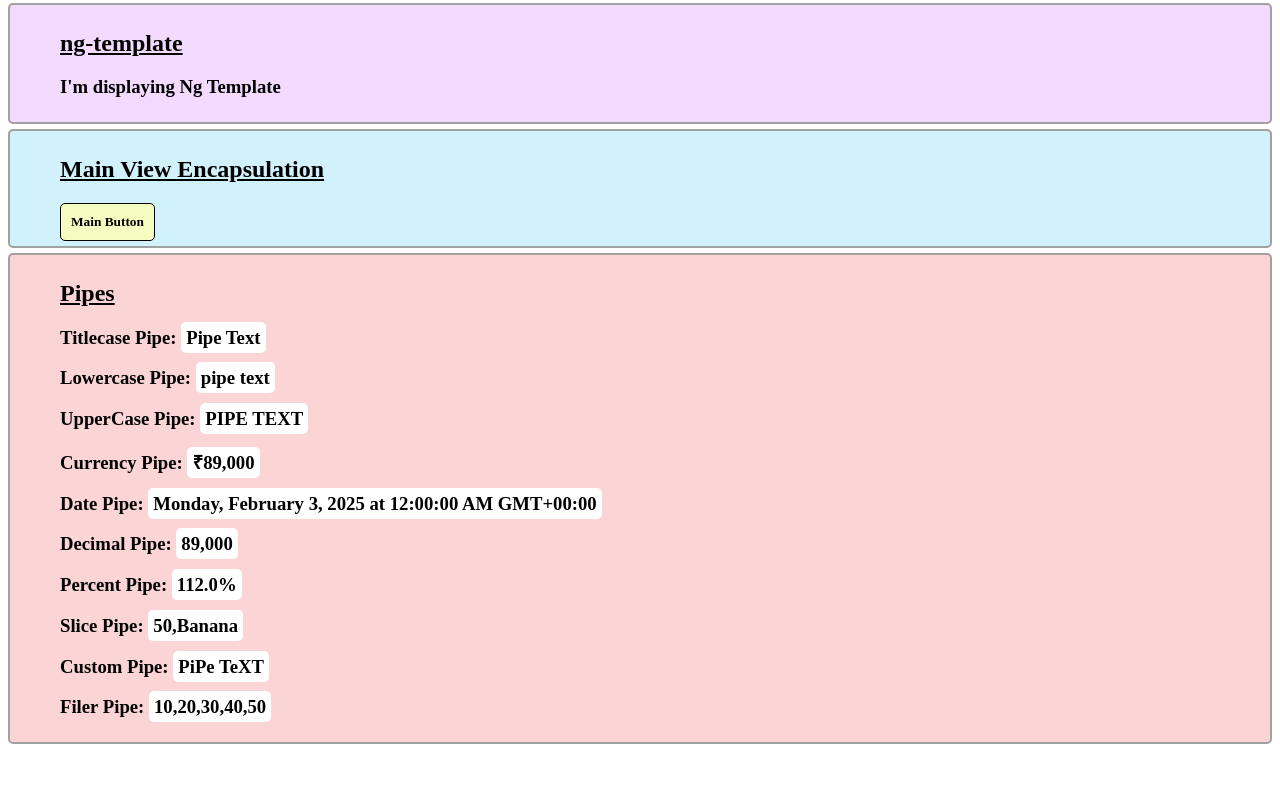
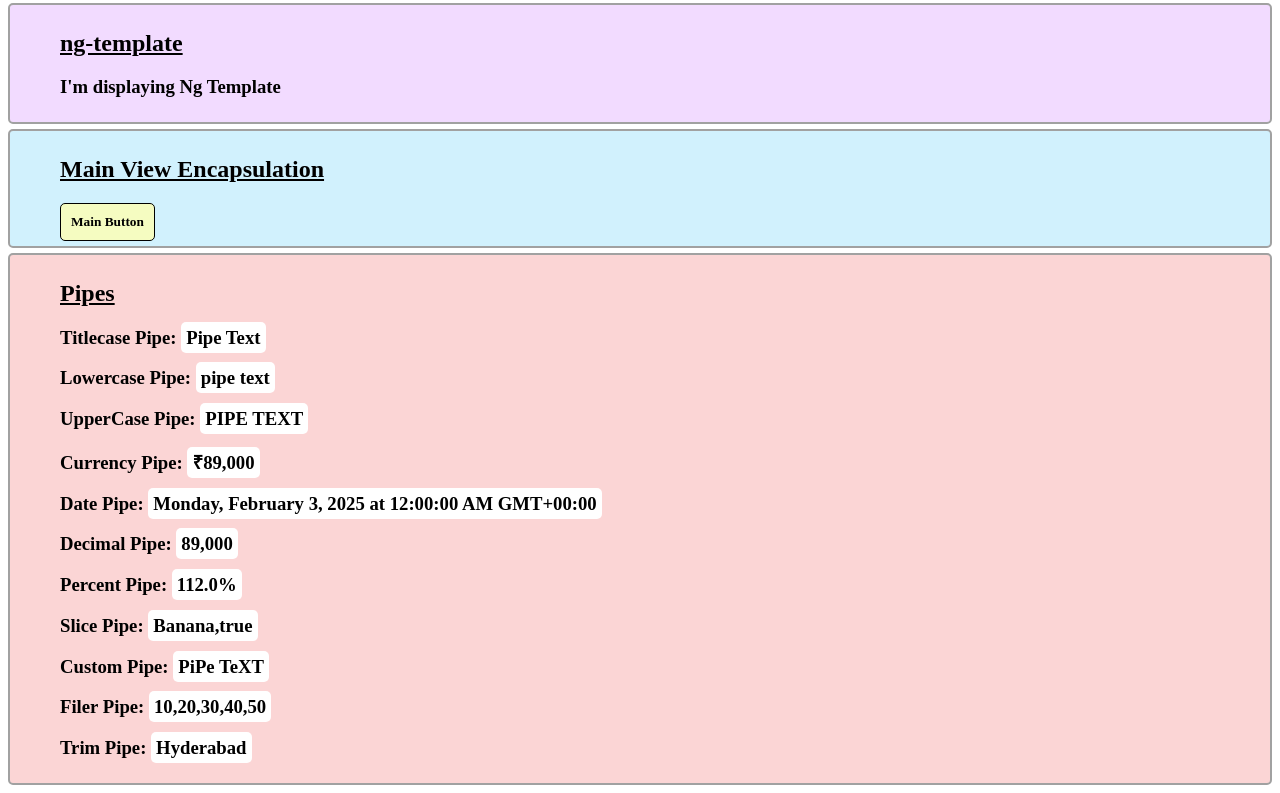
Before and after one commit to akashasahu07/Ang-Test1, an Angular app: page / in a window 1280 px wide. Shown: the part 2622-3415 px from the top of the page. Before the commit the page ends 3374 px from the top, so only its background shows below. Built offline with nearby package versions, Linux system fonts and the light colour scheme; a web font is replaced by a local one.

Commit message:
Pipe update

```diff
--- a/src/app/main/main.component.html
+++ b/src/app/main/main.component.html
@@ -115,4 +115,5 @@
     <h3>Slice Pipe: <span>{{ arr | slice: -2 }}</span></h3>
     <h3>Custom Pipe: <span>{{ pipe_text | capitalize }}</span></h3>
     <h3>Filer Pipe: <span>{{ arr | filter }}</span></h3>
+    <h3>Trim Pipe: <span>{{ pipe_string | trim: 7:17 }}</span></h3>
 </div>
--- a/src/app/main/main.component.ts
+++ b/src/app/main/main.component.ts
@@ -6,10 +6,11 @@ import { ViewEncapsulation } from '@angular/core';
 // Custom Pipes
 import { CapitalizePipe } from '../pipes/capitalize.pipe';
 import { FilterPipe } from '../pipes/filter.pipe';
+import { TrimPipe } from '../pipes/trim.pipe';
 
 @Component({
   selector: 'app-main',
-  imports: [FormsModule, CommonModule, CapitalizePipe, FilterPipe],  //NgFor is used to render the "ngFor" in template CommonModule contain all the directives ngFor, ngIf, ngSwitch instead of add
+  imports: [FormsModule, CommonModule, CapitalizePipe, FilterPipe, TrimPipe],  //NgFor is used to render the "ngFor" in template CommonModule contain all the directives ngFor, ngIf, ngSwitch instead of add
   templateUrl: './main.component.html',
   styleUrl: './main.component.css',
   encapsulation: ViewEncapsulation.Emulated
@@ -122,5 +123,6 @@ export class MainComponent {
   pipe_price: number = 89000
   pipe_date = "2025-02-03"
   pipe_value = 1.12
-  arr = [10, 20, 30,"Apple", 40, 50, "Banana"]
+  arr = [10, 20, 30,"Apple", 40, 50, "Banana", true]
+  pipe_string = "I'm in Hyderabad right now"
 }
--- /dev/null
+++ b/src/app/pipes/trim.pipe.ts
@@ -0,0 +1,14 @@
+import { Pipe, PipeTransform } from '@angular/core';
+
+@Pipe({
+  name: 'trim'
+})
+export class TrimPipe implements PipeTransform {
+
+  transform(value: string, start: number = 0, end?: number): string {
+    if (typeof value !== 'string') return '';
+
+    return value.substring(start, end); // Extracts the portion of text
+  }
+
+}
```
Also changed, not shown: 1 other file (tests, documents, lock files or other folders).
